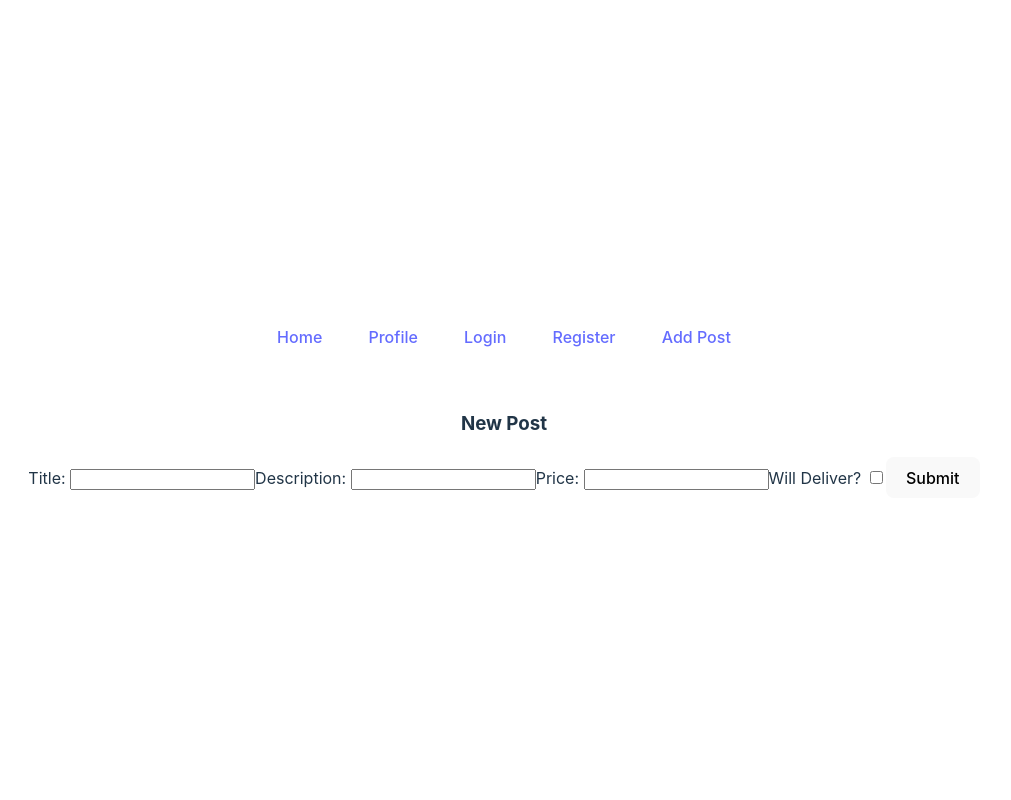
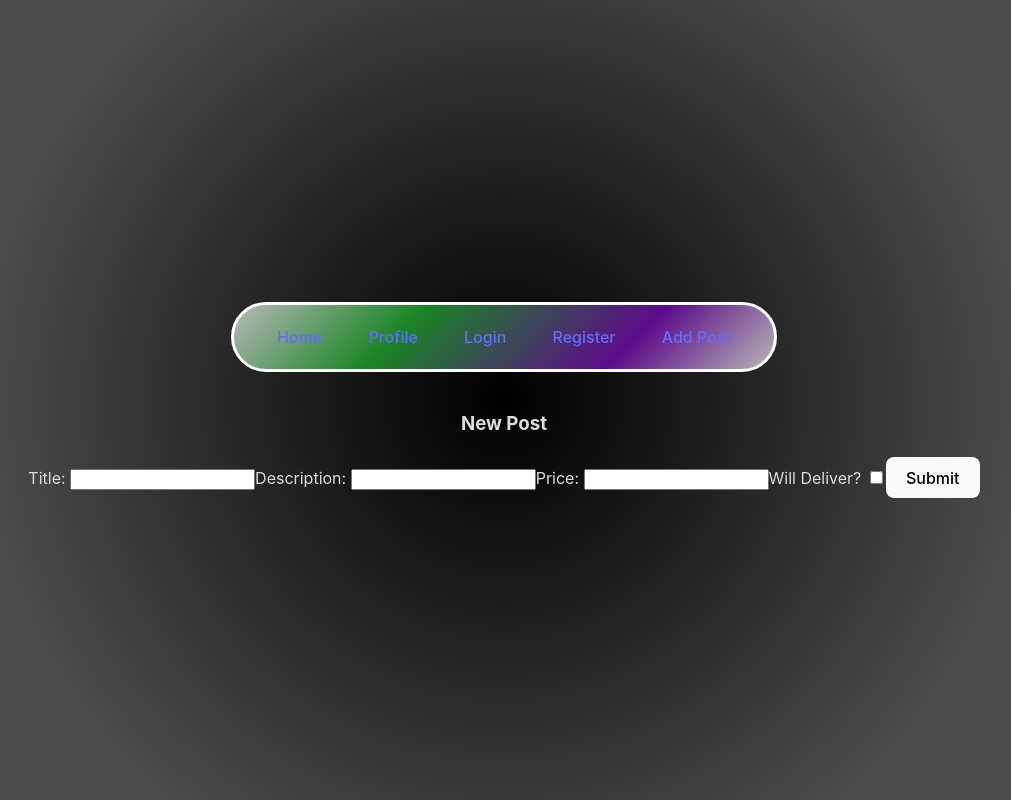
Before and after one commit to duncanharrelson/strangers-things, a React (Vite) app: page /posts in a window 1280 px wide. Shown: the whole page, without its empty margins (136-1147 px from the left). Built offline with nearby package versions, Linux system fonts and the light colour scheme; the HTML template or start-up script is replaced by a standard one.

Commit message:
CSS changes

```diff
--- a/src/index.css
+++ b/src/index.css
@@ -29,6 +29,15 @@ body {
   place-items: center;
   min-width: 320px;
   min-height: 100vh;
+  background: hsla(0, 0%, 0%, 1);
+
+background: radial-gradient(circle, hsla(0, 0%, 0%, 1) 0%, hsla(0, 1%, 30%, 1) 70%);
+
+background: -moz-radial-gradient(circle, hsla(0, 0%, 0%, 1) 0%, hsla(0, 1%, 30%, 1) 70%);
+
+background: -webkit-radial-gradient(circle, hsla(0, 0%, 0%, 1) 0%, hsla(0, 1%, 30%, 1) 70%);
+
+filter: progid: DXImageTransform.Microsoft.gradient( startColorstr="#000000", endColorstr="#4C4B4B", GradientType=1 );
 }
 
 h1 {
@@ -78,6 +87,18 @@ button:focus-visible {
   border-top: solid white;
   padding: 1.25em;
   margin-bottom: 20px;
+  border-radius: 125px;
+
+  background: hsla(0, 0%, 72%, 1);
+
+background: linear-gradient(315deg, hsla(0, 0%, 72%, 1) 0%, hsla(126, 68%, 31%, 1) 32%, hsla(279, 85%, 29%, 1) 72%, hsla(0, 0%, 72%, 1) 100%);
+
+background: -moz-linear-gradient(315deg, hsla(0, 0%, 72%, 1) 0%, hsla(126, 68%, 31%, 1) 32%, hsla(279, 85%, 29%, 1) 72%, hsla(0, 0%, 72%, 1) 100%);
+
+background: -webkit-linear-gradient(315deg, hsla(0, 0%, 72%, 1) 0%, hsla(126, 68%, 31%, 1) 32%, hsla(279, 85%, 29%, 1) 72%, hsla(0, 0%, 72%, 1) 100%);
+
+filter: progid: DXImageTransform.Microsoft.gradient( startColorstr="#B8B8B8", endColorstr="#198423", GradientType=1 );
+
 }
 
 .cards {
@@ -85,14 +106,24 @@ button:focus-visible {
   padding: 10px;
   margin: 10px;
   border: 1px solid #ccc;
-  border-radius: 5px;
+  border-radius: 125px;
   box-shadow: 0 2px 5px #0c0c0c1a;
+  background: hsla(0, 0%, 72%, 1);
+
+  background: linear-gradient(315deg, hsla(0, 0%, 72%, 1) 0%, hsla(279, 85%, 29%, 1) 32%, hsla(126, 68%, 31%, 1) 72%, hsla(0, 0%, 72%, 1) 100%);
+
+  background: -moz-linear-gradient(315deg, hsla(0, 0%, 72%, 1) 0%, hsla(279, 85%, 29%, 1) 32%, hsla(126, 68%, 31%, 1) 72%, hsla(0, 0%, 72%, 1) 100%);
+
+  background: -webkit-linear-gradient(315deg, hsla(0, 0%, 72%, 1) 0%, hsla(279, 85%, 29%, 1) 32%, hsla(126, 68%, 31%, 1) 72%, hsla(0, 0%, 72%, 1) 100%);
+
+  filter: progid: DXImageTransform.Microsoft.gradient( startColorstr="#B8B8B8", endColorstr="#5C0B88", GradientType=1 );
 }
 
 #container {
   display: flex;
   flex-direction: column;
   place-items: center;
+  color: gainsboro;
 
 }
 
```
